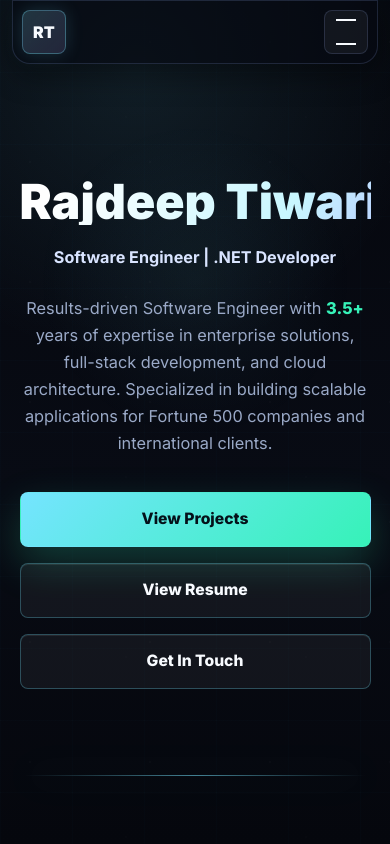
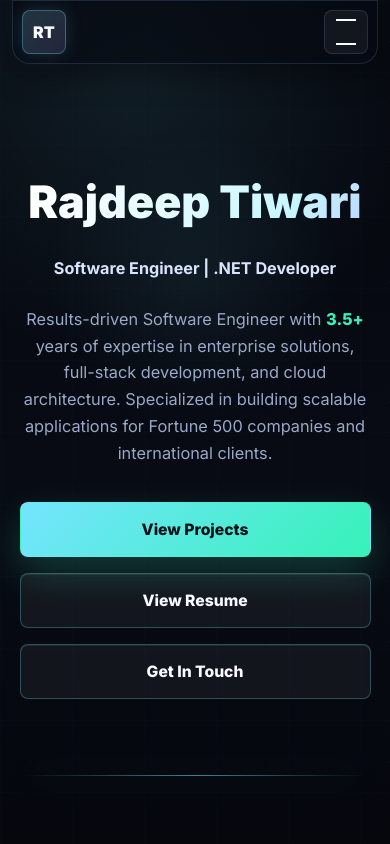
Before and after one commit to rdt29/PortFolio, a plain HTML site: page index.html in a window 390 px wide. Shown: the top 844 px of the page. Drawn offline with nearby package versions, Linux system fonts and the light colour scheme.

Commit message:
final changes

```diff
--- a/style.css
+++ b/style.css
@@ -327,7 +327,7 @@ section {
 
 .hero h1 {
   font-size: clamp(3.8rem, 10vw, 8rem);
-  line-height: 0.95;
+  line-height: 1.5;
   font-weight: 900;
   margin-bottom: 1.2rem;
   background: linear-gradient(120deg, #ffffff 5%, #c8f7ff 36%, #9f8cff 72%, #ffffff 100%);
@@ -1080,13 +1080,13 @@ footer {
 
 @media (max-width: 480px) {
   .hero h1 {
-    font-size: clamp(2.35rem, 12.4vw, 4.1rem);
+    font-size: clamp(2.8rem, 7vw, 2.8rem);
     white-space: nowrap;
+    line-height: 1.5;
   }
 
   .hero h2 {
     font-size: clamp(0.92rem, 4.15vw, 1.2rem);
-    white-space: nowrap;
   }
 
   .cta-buttons,
```
